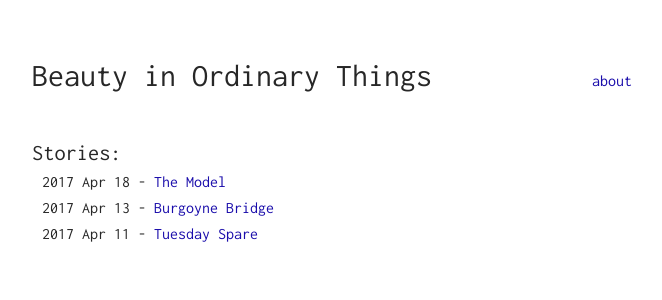
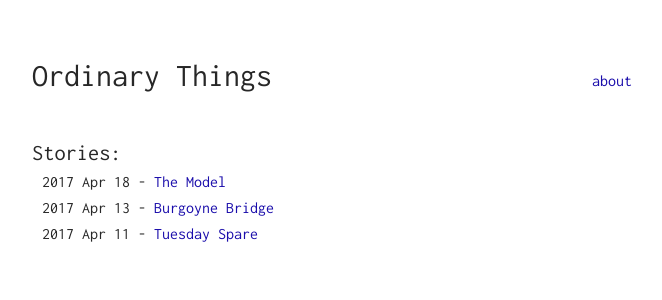
Before and after one commit to ordinarythings/ordinarythings.github.io, a Jekyll site: the page built from index.html, in a window 1280 px wide. Shown: the top 300 px of the page, without its empty margins (308-970 px from the left). Built offline with Jekyll 4.4.1, drawn with Linux system fonts in a browser that asks for light colours.

Commit message:
Changed Title

```diff
--- a/_config.yml
+++ b/_config.yml
@@ -3,7 +3,7 @@ permalink: /blog/:title
 
 
 # My variables
-name: Beauty in Ordinary Things
+name: Ordinary Things
 description: claroscuro
 
 google_verification: null
```
